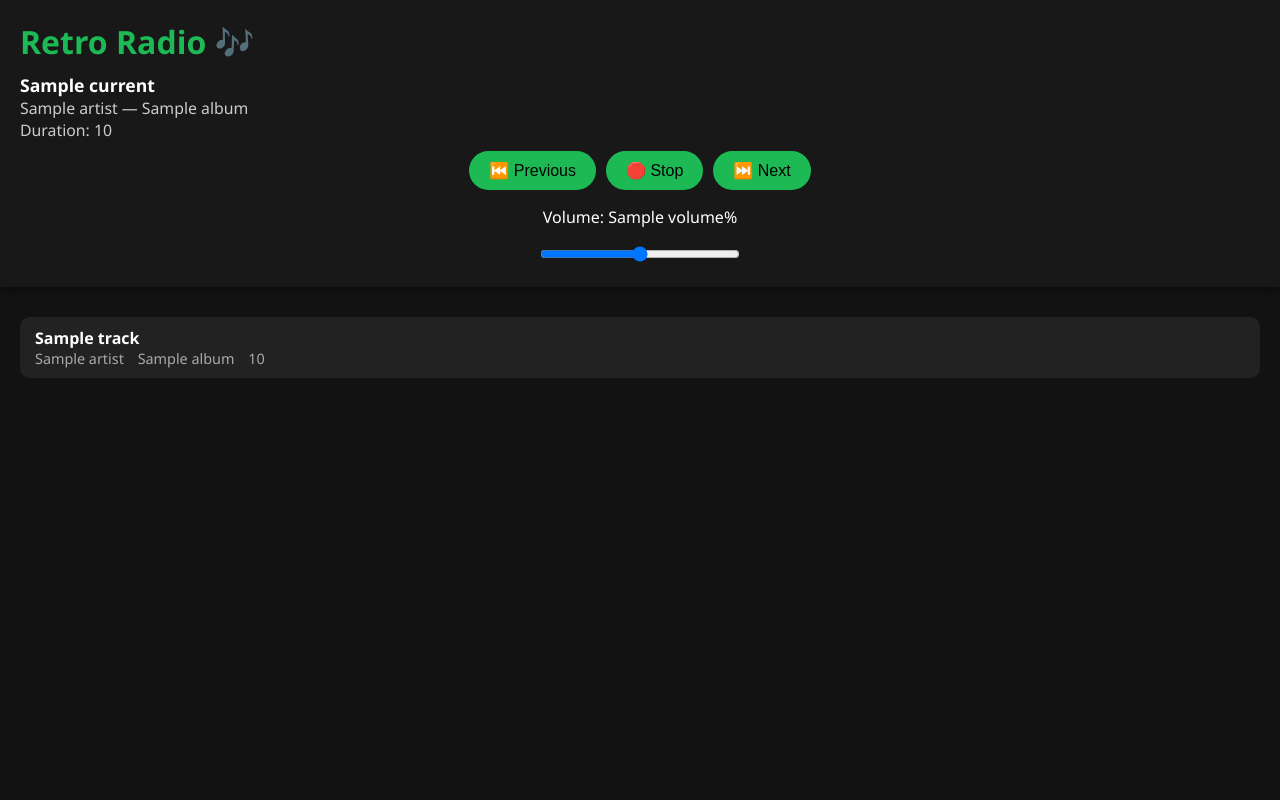
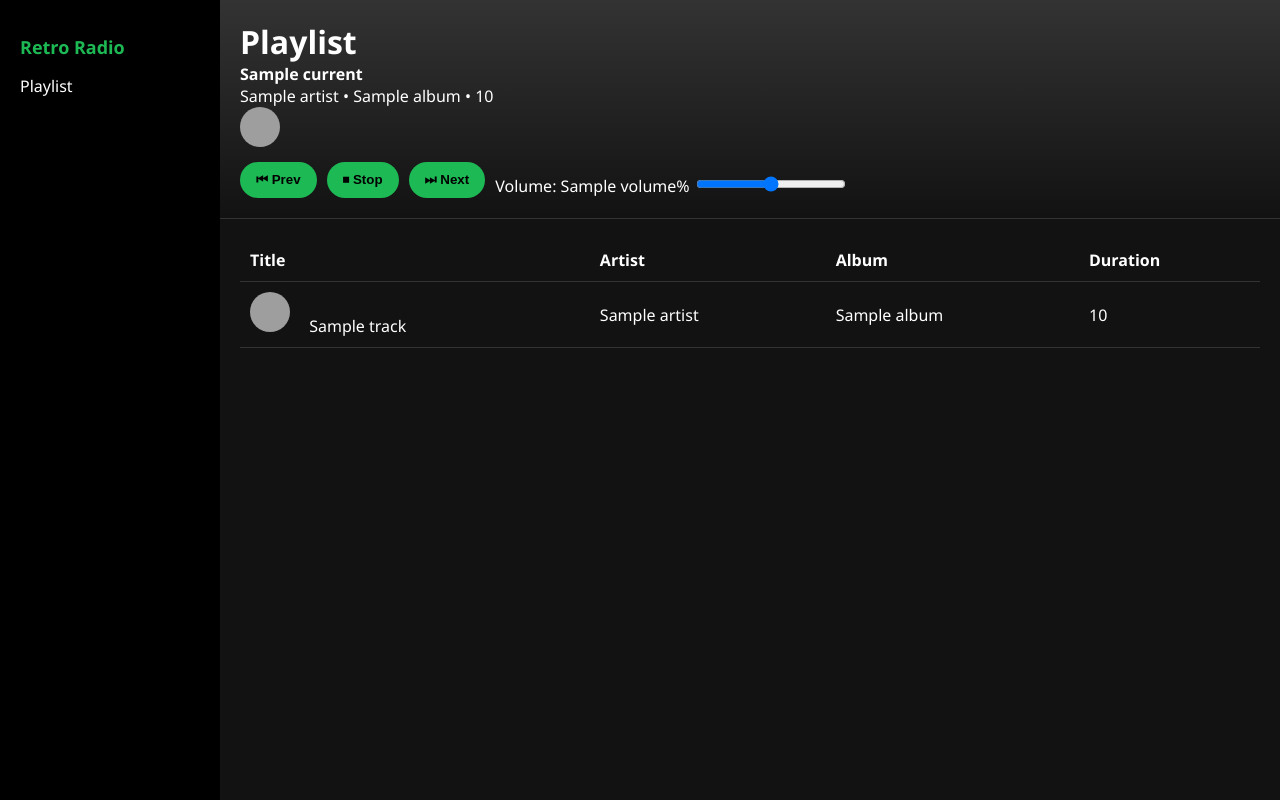
Before and after one commit to vinylmike/Retro_Radio_Py, a Flask app: template app/templates/index.html in a window 1280 px wide. Run offline with Flask 3, Linux system fonts and the light colour scheme; the template is opened without the code that fills it: most values are stand-ins (such as "Sample title", 1, 10 or a date in 2020); grey boxes are pictures that could not be loaded.

```diff
--- a/app/templates/index.html
+++ b/app/templates/index.html
@@ -1,151 +1,164 @@
 <!DOCTYPE html>
-<html>
+<html lang="en">
 <head>
+  <meta charset="UTF-8">
+  <meta name="viewport" content="width=device-width, initial-scale=1.0">
   <title>Retro Radio</title>
   <style>
     body {
+      margin: 0;
+      font-family: 'Segoe UI', sans-serif;
       background-color: #121212;
-            color: #fff;
-            font-family: "Segoe UI", sans-serif;
-            margin: 0;
-            padding: 0;
+      color: white;
+      display: flex;
       height: 100vh;
+    }
+
+    .sidebar {
+      width: 220px;
+      background-color: #000;
+      padding: 20px;
+      box-sizing: border-box;
+    }
+
+    .sidebar h2 {
+      color: #1db954;
+      font-size: 18px;
+    }
+
+    .main {
+      flex: 1;
       display: flex;
       flex-direction: column;
     }
 
     .header {
-            background: #181818;
       padding: 20px;
-            position: sticky;
-            top: 0;
-            z-index: 100;
-            box-shadow: 0 2px 10px rgba(0,0,0,0.5);
+      background: linear-gradient(to bottom, #333, #121212);
+      border-bottom: 1px solid #333;
     }
 
     .header h1 {
-            color: #1db954;
-            margin: 0 0 10px 0;
+      font-size: 32px;
+      margin: 0;
     }
 
-        .now-playing {
-            font-size: 1.1em;
-            margin-bottom: 10px;
-        }
-
-        .now-playing span {
-            display: block;
-            font-size: 0.9em;
-            color: #ccc;
-        }
-
-        .player-controls {
+    .controls {
       display: flex;
-            justify-content: center;
+      align-items: center;
       gap: 10px;
+      margin-top: 10px;
       flex-wrap: wrap;
     }
 
-        .player-controls button {
-            background-color: #1db954;
+    .controls button {
+      background: #1db954;
       border: none;
-            color: #000;
-            padding: 10px 20px;
-            border-radius: 30px;
-            font-size: 16px;
+      color: black;
+      padding: 10px 16px;
+      border-radius: 50px;
       cursor: pointer;
+      font-weight: bold;
     }
 
     .volume {
       margin-top: 10px;
-            text-align: center;
     }
 
     .volume input[type=range] {
-            width: 200px;
+      width: 150px;
     }
 
     .track-list-container {
+      overflow-y: auto;
       flex: 1;
-            overflow-y: auto;
       padding: 20px;
     }
 
-        .track-list {
-            list-style: none;
-            padding: 0;
-            margin: 0;
+    table {
+      width: 100%;
+      border-collapse: collapse;
     }
 
-        .track-list li {
-            background: #222;
-            padding: 10px 15px;
-            border-radius: 10px;
-            margin: 10px 0;
-            transition: 0.2s;
+    th, td {
+      padding: 10px;
+      text-align: left;
+      border-bottom: 1px solid #333;
     }
 
-        .track-list li:hover {
-            background: #1db954;
-            color: #000;
+    tr:hover {
+      background-color: #1db954;
+      color: black;
+      cursor: pointer;
     }
 
-        .track-list a {
-            text-decoration: none;
-            color: inherit;
-            display: block;
+    .playing {
+      background-color: #1db954;
+      color: black;
     }
 
-        .meta {
-            font-size: 0.9em;
-            color: #aaa;
-        }
-
-        .meta span {
-            display: inline-block;
-            margin-right: 10px;
+    .album-art {
+      width: 40px;
+      height: 40px;
+      border-radius: 50%;
+      margin-right: 15px;
+      object-fit: cover;
     }
   </style>
 </head>
 <body>
+  <div class="sidebar">
+    <h2>Retro Radio</h2>
+    <p><a href="/" style="color:white; text-decoration:none;">Playlist</a></p>
+  </div>
+  <div class="main">
     <div class="header">
-        <h1>Retro Radio 🎶</h1>
-
+      <h1>Playlist</h1>
       {% if current %}
-            <div class="now-playing">
-                <strong>{{ current.title or current.filename }}</strong>
-                <span>{{ current.artist }} — {{ current.album }}</span>
-                <span>Duration: {{ current.duration }}</span>
-            </div>
+        <div><strong>{{ current.title or current.filename }}</strong></div>
+        <div>{{ current.artist }} &bull; {{ current.album }} &bull; {{ current.duration }}</div>
+        <img class="album-art" src="{{ current.album_art }}" alt="Album Art">
       {% endif %}
 
-        <div class="player-controls">
-            <a href="/prev"><button>⏮️ Previous</button></a>
-            <a href="/stop"><button>🛑 Stop</button></a>
-            <a href="/next"><button>⏭️ Next</button></a>
-        </div>
+      <div class="controls">
+        <a href="/prev"><button>⏮ Prev</button></a>
+        <a href="/stop"><button>⏹ Stop</button></a>
+        <a href="/next"><button>⏭ Next</button></a>
 
         <div class="volume">
-            <p>Volume: {{ volume }}%</p>
+          Volume: {{ volume }}%
           <input type="range" min="0" max="100" value="{{ volume }}" onchange="setVolume(this.value)">
+        </div>
       </div>
     </div>
 
     <div class="track-list-container">
-        <ul class="track-list">
+      <table>
+        <thead>
+          <tr>
+            <th>Title</th>
+            <th>Artist</th>
+            <th>Album</th>
+            <th>Duration</th>
+          </tr>
+        </thead>
+        <tbody>
           {% for track in tracks %}
-                <li>
-                    <a href="{{ url_for('play', filename=track.filename) }}">
-                        <strong>{{ track.title or track.filename }}</strong><br>
-                        <div class="meta">
-                            <span>{{ track.artist }}</span>
-                            <span>{{ track.album }}</span>
-                            <span>{{ track.duration }}</span>
+            <tr onclick="location.href='{{ url_for('play', filename=track.filename) }}'" class="{% if current and current.filename == track.filename %}playing{% endif %}">
+              <td>
+                {% if track.album_art %}
+                  <img class="album-art" src="{{ track.album_art }}" alt="Album Art">
+                {% endif %}
+                {{ track.title or track.filename }}
+              </td>
+              <td>{{ track.artist }}</td>
+              <td>{{ track.album }}</td>
+              <td>{{ track.duration }}</td>
+            </tr>
+          {% endfor %}
+        </tbody>
+      </table>
     </div>
-                    </a>
-                </li>
-            {% endfor %}
-        </ul>
   </div>
 
   <script>
--- a/main.py
+++ b/main.py
@@ -21,7 +21,7 @@ ipc_socket_path = "/tmp/mpv-socket"
 
 # Extract metadata from audio file
 def extract_metadata(filepath):
-    metadata = {"filename": os.path.basename(filepath), "title": "", "artist": "", "album": "", "duration": ""}
+    metadata = {"filename": os.path.basename(filepath), "title": "", "artist": "", "album": "", "duration": "", "album_art": "/static/default_album_art.jpg"}
     try:
         audio = File(filepath, easy=True)
         if audio:
@@ -33,6 +33,9 @@ def extract_metadata(filepath):
                 minutes = duration_sec // 60
                 seconds = duration_sec % 60
                 metadata["duration"] = f"{minutes}:{seconds:02d}"
+                # Look for album art
+                if audio.tags.get('APIC'):
+                    metadata["album_art"] = audio.tags['APIC'][0]
     except Exception as e:
         print(f"[Metadata Error] {filepath}: {e}")
     return metadata
```
Lines whose indentation alone changed are shown as unchanged.
